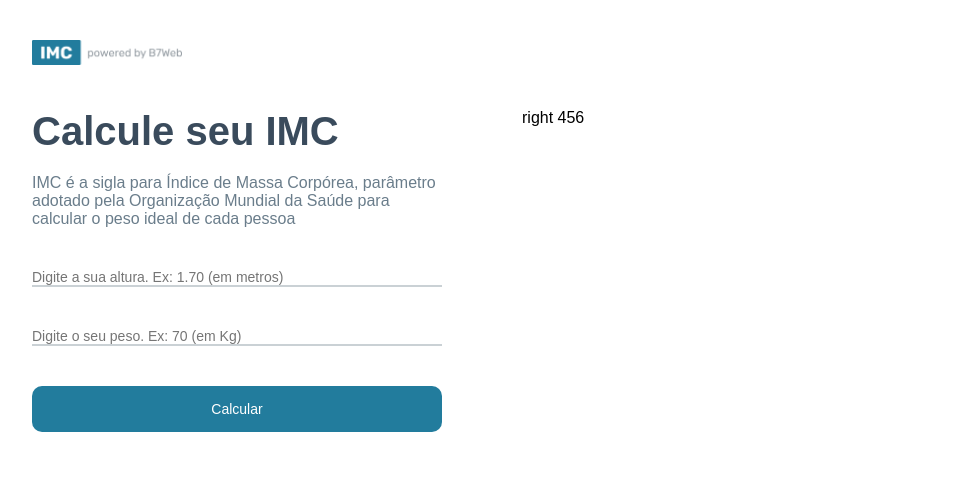
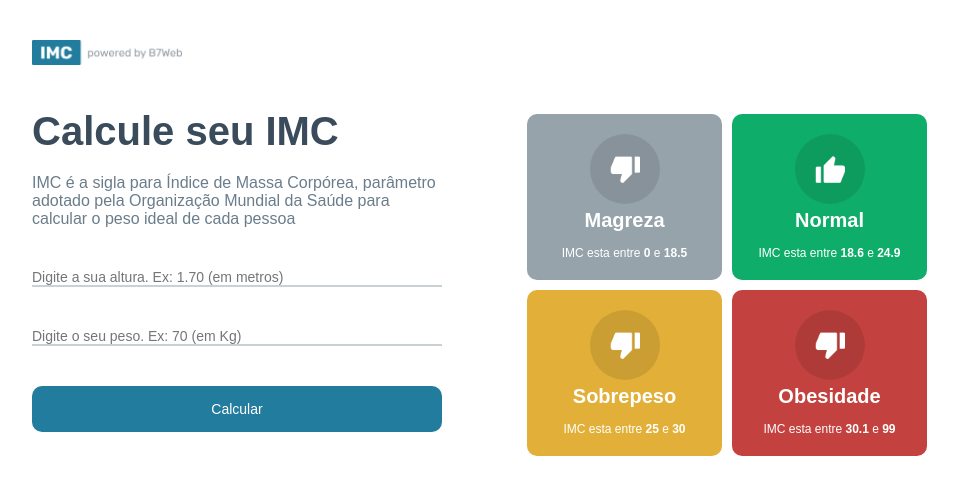
Before and after one commit to daniel-lopes-98435/react_imc_calc, a React (Create React App) app: page / in a window 1280 px wide. Shown: the top 494 px of the page, without its empty margins (158-1116 px from the left). Built offline with nearby package versions, Linux system fonts and the light colour scheme.

Commit message:
Grid item component created

```diff
--- a/src/App.module.css
+++ b/src/App.module.css
@@ -67,5 +67,12 @@
 .container .rightSide{
     flex: 1;
     margin-left: 40px;
+    display: flex;
 
 }
+
+.container .rightSide .grid{
+    display: grid;
+    flex: 1;
+    grid-template-columns: repeat(2, 1fr);
+}
--- a/src/App.tsx
+++ b/src/App.tsx
@@ -1,7 +1,9 @@
-import { useState } from 'react'
-import style from './App.module.css'
-import poweredImage from './assets/powered.png'
-import {levels, imcCalculate} from './helpers/imc'
+import { useState } from 'react';
+import style from './App.module.css';
+import poweredImage from './assets/powered.png';
+import { GridItem } from './components/GridItem';
+import {levels, imcCalculate} from './helpers/imc';
+
 
 const App = () =>{
   const [heighField, setHeighField] = useState<number>(0);
@@ -46,7 +48,12 @@
           <button onClick={imcCalculate}>Calcular</button>
         </div>
         <div className={style.rightSide}>
-          right 456
+          <div className={style.grid}>
+            {levels.map((item, key)=>
+              // <div key={key}>{item.title}</div>
+              <GridItem key={key} item={item} />
+            )}
+          </div>
         </div>
       </div>
     </div>
--- /dev/null
+++ b/src/components/GridItem.module.css
@@ -0,0 +1,33 @@
+.main{
+    flex: 1;
+    color: #fff;
+    border-radius: 10px;
+    display: flex;
+    justify-content: center;
+    align-items: center;
+    flex-direction: column;
+    padding: 20px;
+    margin: 5px;
+
+}
+
+.gridIcon{
+    width: 70px;
+    height: 70px;
+    border-radius: 50%;
+    background-color: rgba(0, 0, 0, 0.1);
+    display: flex;
+    justify-content: center;
+    align-items: center;
+}
+
+.gridTitle{
+    font-size: 20px;
+    font-weight: bold;
+    margin-top: 5px;
+}
+
+.gridInfo {
+    font-size: 12px;
+    margin-top: 14px;
+}
--- /dev/null
+++ b/src/components/GridItem.tsx
@@ -0,0 +1,24 @@
+import { Level } from "../helpers/imc"
+import styles from './GridItem.module.css'
+import upImage from '../assets/up.png'
+import downImage from '../assets/down.png'
+
+type Prop = {
+    item: Level
+}
+export const GridItem = ({item}: Prop) =>{
+    return(
+        <div className={styles.main} style={{backgroundColor: item.color}}>
+            <div className={styles.gridIcon}>
+                <img src={item.icon === 'up' ? upImage : downImage} alt="" width={30}/>
+            </div>
+            <div className={styles.gridTitle}>{item.title}</div>
+            <div className={styles.gridInfo}>
+                <>
+                    IMC esta entre <strong>{item.imc[0]}</strong> e <strong>{item.imc[1]}</strong>
+                </>
+            </div>
+
+        </div>
+    )
+}
--- a/src/helpers/imc.ts
+++ b/src/helpers/imc.ts
@@ -9,8 +9,8 @@
 export const levels:Level[] = [
     {title: "Magreza", color: "#96A3AB", icon: "down", imc: [0, 18.5]},
     {title: "Normal", color: "#0EAD69", icon: "up", imc: [18.6, 24.9]},
-    {title: "Sobrepeso", color: "#96A3AB", icon: "down", imc: [0, 18.5]},
-    {title: "Obesidade", color: "#96A3AB", icon: "down", imc: [0, 18.5]}
+    {title: "Sobrepeso", color: "#E2B039", icon: "down", imc: [25, 30]},
+    {title: "Obesidade", color: "#C3423F", icon: "down", imc: [30.1, 99]}
 ]
 
 export const imcCalculate = (height: number, weight: number) =>{
```
